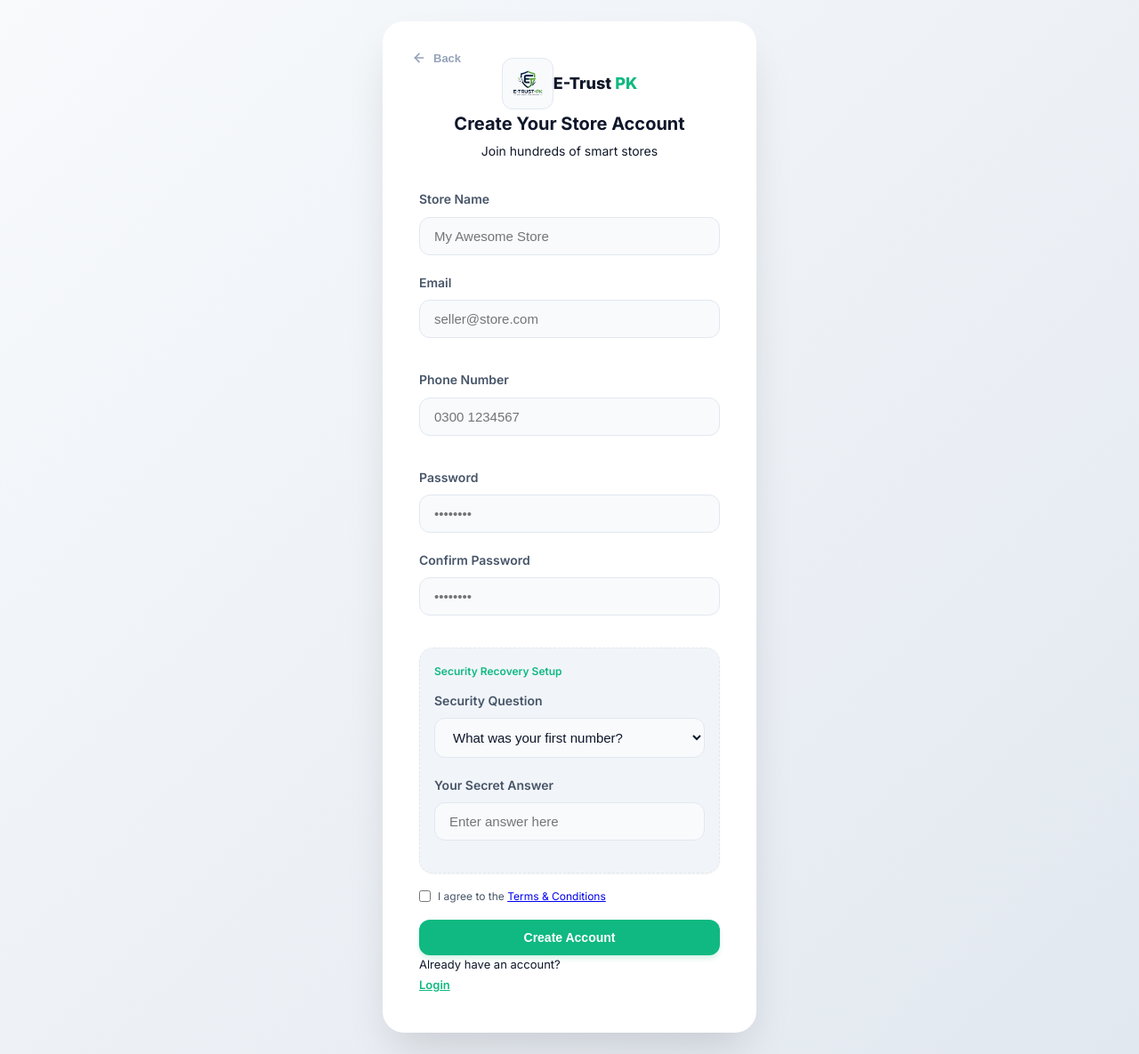
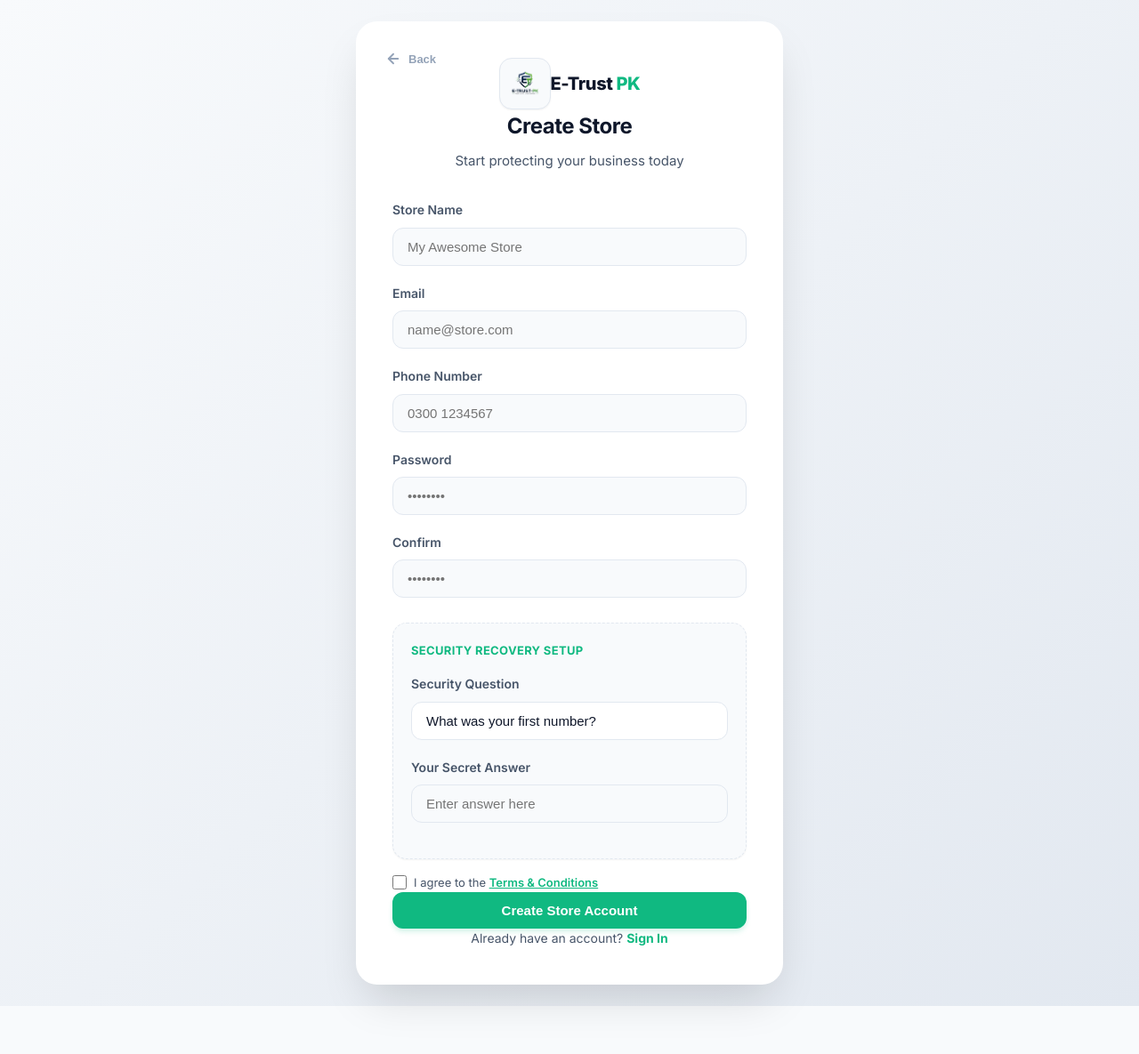
Before and after one commit to Faakhir030Memon/E-Track-Pk, a React (Vite) app in the folder e-trust-dashboard/: page /register in a window 1280 px wide. Shown: the whole page at 89% size. After the commit the page ends 1131 px from the top, so only its background shows below. Built offline with nearby package versions, Linux system fonts and the light colour scheme.

Commit message:
feat: implement user registration page with security recovery setup

```diff
--- a/e-trust-dashboard/src/pages/Register.jsx
+++ b/e-trust-dashboard/src/pages/Register.jsx
@@ -52,30 +52,32 @@ const Register = () => {
 
   return (
     <div className="auth-wrapper">
-      <div className="auth-card animate-slide-up">
+      <div className="auth-card animate-slide-up" style={{ maxWidth: '480px' }}>
         <button className="back-btn" onClick={() => navigate('/login')}>
-          <svg width="16" height="16" viewBox="0 0 24 24" fill="none" stroke="currentColor" strokeWidth="2.5" strokeLinecap="round" strokeLinejoin="round"><line x1="19" y1="12" x2="5" y2="12"/><polyline points="12 19 5 12 12 5"/></svg>
+          <svg width="18" height="18" viewBox="0 0 24 24" fill="none" stroke="currentColor" strokeWidth="2.5" strokeLinecap="round" strokeLinejoin="round"><line x1="19" y1="12" x2="5" y2="12"/><polyline points="12 19 5 12 12 5"/></svg>
           Back
         </button>
 
         <div className="flex-col items-center mb-8">
-          <div className="flex items-center gap-3 mb-4">
-            <div style={{ background: '#F8FAFC', padding: '8px', borderRadius: '12px', display: 'flex', alignItems: 'center', justifyContent: 'center', border: '1px solid #E2E8F0' }}>
-              <img src="/logo.png" alt="Logo" style={{ height: '40px', objectFit: 'contain' }} />
+          <div className="flex items-center gap-3 mb-6">
+            <div style={{ background: 'var(--bg-main)', padding: '10px', borderRadius: '14px', display: 'flex', alignItems: 'center', justifyContent: 'center', border: '1px solid var(--border)', boxShadow: 'var(--shadow-sm)' }}>
+              <img src="/logo.png" alt="E-Trust" style={{ height: '36px', objectFit: 'contain' }} />
             </div>
-            <h2 style={{ margin: 0, fontSize: '1.125rem', fontWeight: 800 }}>E-Trust <span style={{ color: 'var(--brand-primary)' }}>PK</span></h2>
+            <h2 style={{ margin: 0, fontSize: '1.25rem', fontWeight: 800, letterSpacing: '-0.02em' }}>
+              E-Trust <span style={{ color: 'var(--brand-primary)' }}>PK</span>
+            </h2>
           </div>
-          <h1 style={{ fontSize: '1.25rem', marginBottom: '0.25rem' }}>Create Your Store Account</h1>
-          <p style={{ fontSize: '0.875rem' }}>Join hundreds of smart stores</p>
+          <h1 style={{ fontSize: '1.5rem', fontWeight: 700, marginBottom: '0.5rem', letterSpacing: '-0.02em' }}>Create Store</h1>
+          <p style={{ color: 'var(--text-secondary)', fontSize: '0.9375rem' }}>Start protecting your business today</p>
         </div>
 
         {error && (
-          <div style={{ background: '#FEF2F2', color: '#DC2626', padding: '0.75rem', borderRadius: '8px', fontSize: '0.8125rem', marginBottom: '1rem', border: '1px solid #FEE2E2', textAlign: 'center' }}>
-            {error}
+          <div style={{ background: 'var(--danger-bg)', color: 'var(--danger)', padding: '0.875rem', borderRadius: '10px', fontSize: '0.8125rem', marginBottom: '1.5rem', border: '1px solid var(--danger-border)', fontWeight: 500 }}>
+             ⚠️ {error}
           </div>
         )}
 
-        <form className="flex-col gap-4" onSubmit={handleSubmit}>
+        <form className="flex-col gap-1" onSubmit={handleSubmit}>
           <div className="grid-2 gap-4">
             <div className="input-group">
               <label className="input-label">Store Name</label>
@@ -83,7 +85,7 @@ const Register = () => {
             </div>
             <div className="input-group">
               <label className="input-label">Email</label>
-              <input type="email" name="email" className="input" placeholder="seller@store.com" value={formData.email} onChange={handleChange} required />
+              <input type="email" name="email" className="input" placeholder="name@store.com" value={formData.email} onChange={handleChange} required />
             </div>
           </div>
 
@@ -98,16 +100,16 @@ const Register = () => {
               <input type="password" name="password" className="input" placeholder="••••••••" value={formData.password} onChange={handleChange} required />
             </div>
             <div className="input-group">
-              <label className="input-label">Confirm Password</label>
+              <label className="input-label">Confirm</label>
               <input type="password" name="confirmPassword" className="input" placeholder="••••••••" value={formData.confirmPassword} onChange={handleChange} required />
             </div>
           </div>
 
-          <div className="card" style={{ background: 'var(--bg-elevated)', padding: '1rem', border: '1px dashed var(--border)' }}>
-            <p style={{ fontSize: '0.75rem', fontWeight: 600, color: 'var(--brand-primary)', marginBottom: '0.75rem' }}>Security Recovery Setup</p>
-            <div className="input-group mb-3">
+          <div className="card" style={{ background: 'var(--bg-main)', padding: '1.25rem', border: '1px dashed var(--border)', marginTop: '0.5rem' }}>
+            <p style={{ fontSize: '0.8125rem', fontWeight: 700, color: 'var(--brand-primary)', marginBottom: '1rem', textTransform: 'uppercase', letterSpacing: '0.025em' }}>Security Recovery Setup</p>
+            <div className="input-group mb-4">
               <label className="input-label">Security Question</label>
-              <select name="securityQuestion" className="input" value={formData.securityQuestion} onChange={handleChange}>
+              <select name="securityQuestion" className="input" value={formData.securityQuestion} onChange={handleChange} style={{ appearance: 'none', background: '#fff' }}>
                 <option>What was your first number?</option>
                 <option>What is your pet's name?</option>
                 <option>Your birthplace?</option>
@@ -119,21 +121,22 @@ const Register = () => {
             </div>
           </div>
 
-          <div className="flex gap-2 items-center mb-2">
-            <input type="checkbox" style={{ accentColor: 'var(--brand-primary)' }} required />
-            <label style={{ fontSize: '0.75rem', color: 'var(--text-secondary)' }}>
-              I agree to the <a href="#">Terms & Conditions</a>
+          <div className="flex gap-2 items-center mb-6 mt-4">
+            <input type="checkbox" style={{ accentColor: 'var(--brand-primary)', width: '16px', height: '16px' }} required />
+            <label style={{ fontSize: '0.8125rem', color: 'var(--text-secondary)' }}>
+              I agree to the <a href="#" style={{ color: 'var(--brand-primary)', fontWeight: 600 }}>Terms & Conditions</a>
             </label>
           </div>
 
-          <button type="submit" className="btn btn-primary w-full py-3" disabled={isLoading}>
-            {isLoading ? <div className="spinner"></div> : 'Create Account'}
+          <button type="submit" className="btn btn-primary w-full py-3.5" disabled={isLoading} style={{ fontSize: '0.9375rem' }}>
+            {isLoading ? <div className="spinner"></div> : 'Create Store Account'}
           </button>
         </form>
 
-        <div className="flex-center mt-6 gap-1">
-          <p style={{ fontSize: '0.8125rem' }}>Already have an account?</p>
-          <Link to="/login" style={{ fontSize: '0.8125rem', fontWeight: 600, color: 'var(--brand-primary)' }}>Login</Link>
+        <div className="text-center mt-8">
+          <p style={{ fontSize: '0.875rem', color: 'var(--text-secondary)' }}>
+            Already have an account? <Link to="/login" style={{ fontWeight: 700, color: 'var(--brand-primary)', textDecoration: 'none' }}>Sign In</Link>
+          </p>
         </div>
       </div>
     </div>
```
